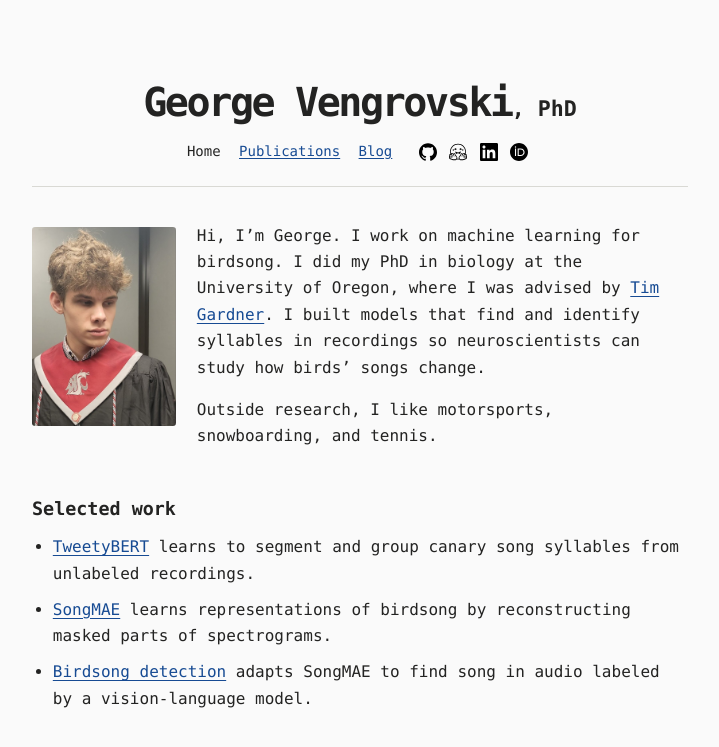
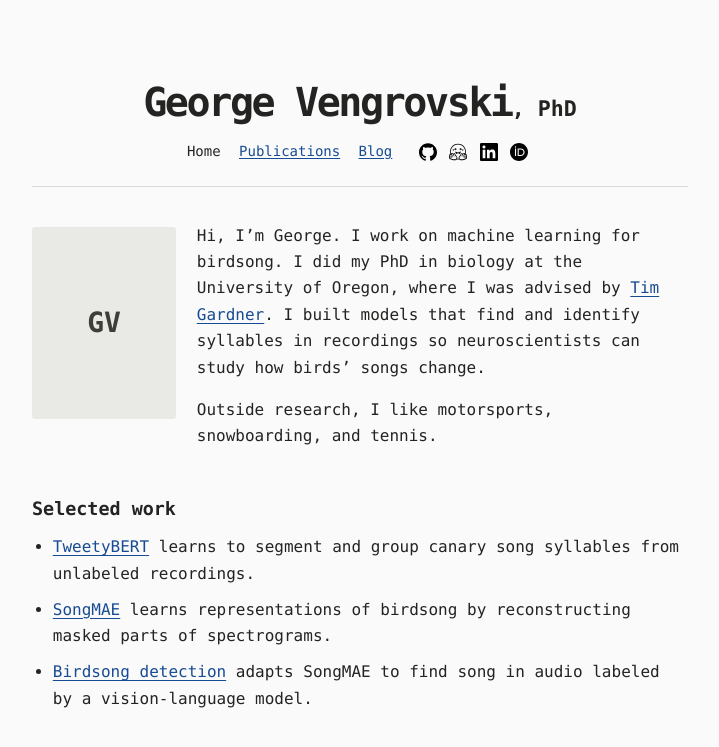
Before and after one commit to georgevenven/personal_website, a Jekyll site: the page built from index.md, in a window 1280 px wide. Shown: the top 747 px of the page, without its empty margins (280-999 px from the left). Built offline with Jekyll 4.4.1, drawn with Linux system fonts in a browser that asks for light colours.

Commit message:
Link the site name and replace the homepage portrait

```diff
--- a/_layouts/default.html
+++ b/_layouts/default.html
@@ -10,9 +10,9 @@
   <body>
     <header class="site-header">
       {% if page.url == '/' %}
-        <h1>{{ site.title }}<span class="credential">,&nbsp;PhD</span></h1>
+        <h1><a class="site-title" href="{{ '/' | relative_url }}">{{ site.title }}<span class="credential">,&nbsp;PhD</span></a></h1>
       {% else %}
-        <p class="site-name">{{ site.title }}<span class="credential">,&nbsp;PhD</span></p>
+        <p class="site-name"><a class="site-title" href="{{ '/' | relative_url }}">{{ site.title }}<span class="credential">,&nbsp;PhD</span></a></p>
       {% endif %}
       {% include navigation.html %}
     </header>
--- a/assets/style.css
+++ b/assets/style.css
@@ -26,6 +26,15 @@ body {
   letter-spacing: -0.06em;
   line-height: 1.1;
   margin: 0 0 0.85rem;
+}
+
+.site-title {
+  color: inherit;
+  text-decoration: none;
+}
+
+.site-title:hover {
+  text-decoration: underline 0.06em;
 }
 
 .credential {
@@ -88,13 +97,18 @@ a:hover {
   margin-top: 0;
 }
 
-.portrait {
-  display: block;
+.portrait-placeholder {
+  display: grid;
+  place-items: center;
   float: left;
   width: clamp(5rem, 23vw, 9rem);
-  height: auto;
+  aspect-ratio: 3 / 4;
   margin: 0.25rem 1.3rem 0.65rem 0;
   border-radius: 0.2rem;
+  background: #e9e9e5;
+  color: #3d3d39;
+  font-size: clamp(1.15rem, 5vw, 1.75rem);
+  font-weight: 700;
 }
 
 main h1 {
--- a/index.md
+++ b/index.md
@@ -4,7 +4,7 @@ title: Home
 ---
 
 <div class="intro">
-  <img class="portrait" src="{{ '/assets/images/IMG_8808.jpg' | relative_url }}" alt="George Vengrovski" width="721" height="997">
+  <div class="portrait-placeholder" aria-hidden="true">GV</div>
   <p>Hi, I’m George. I work on machine learning for birdsong. I did my PhD in biology at the University of Oregon, where I was advised by <a href="https://knightcampus.uoregon.edu/tim-gardner">Tim Gardner</a>. I built models that find and identify syllables in recordings so neuroscientists can study how birds’ songs change.</p>
   <p>Outside research, I like motorsports, snowboarding, and tennis.</p>
 </div>
```
